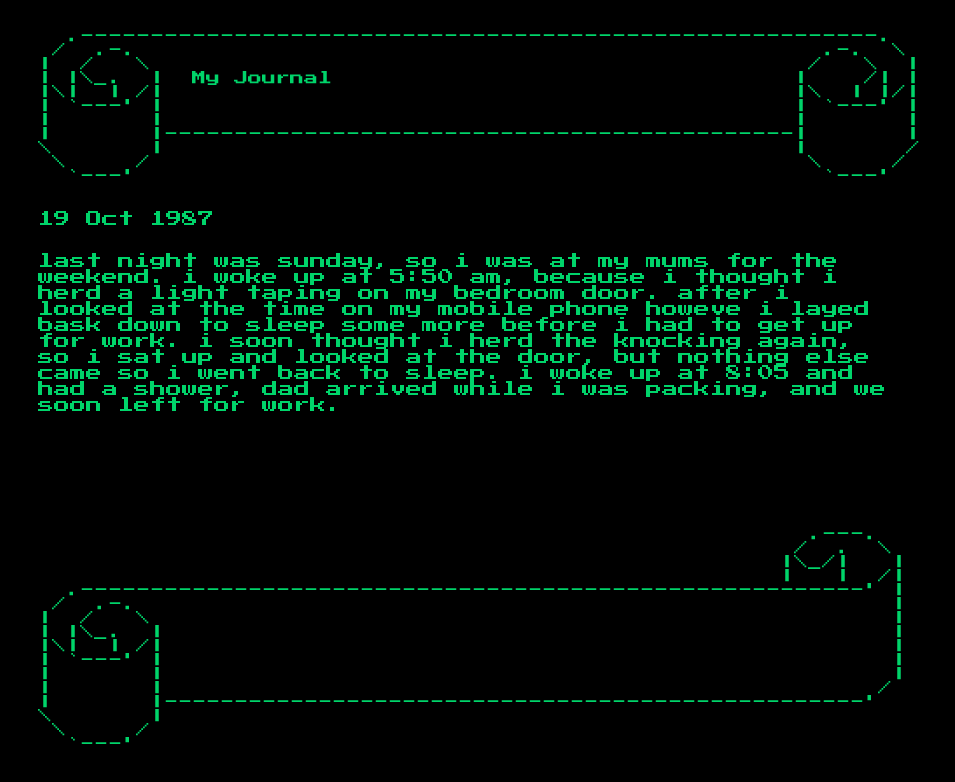
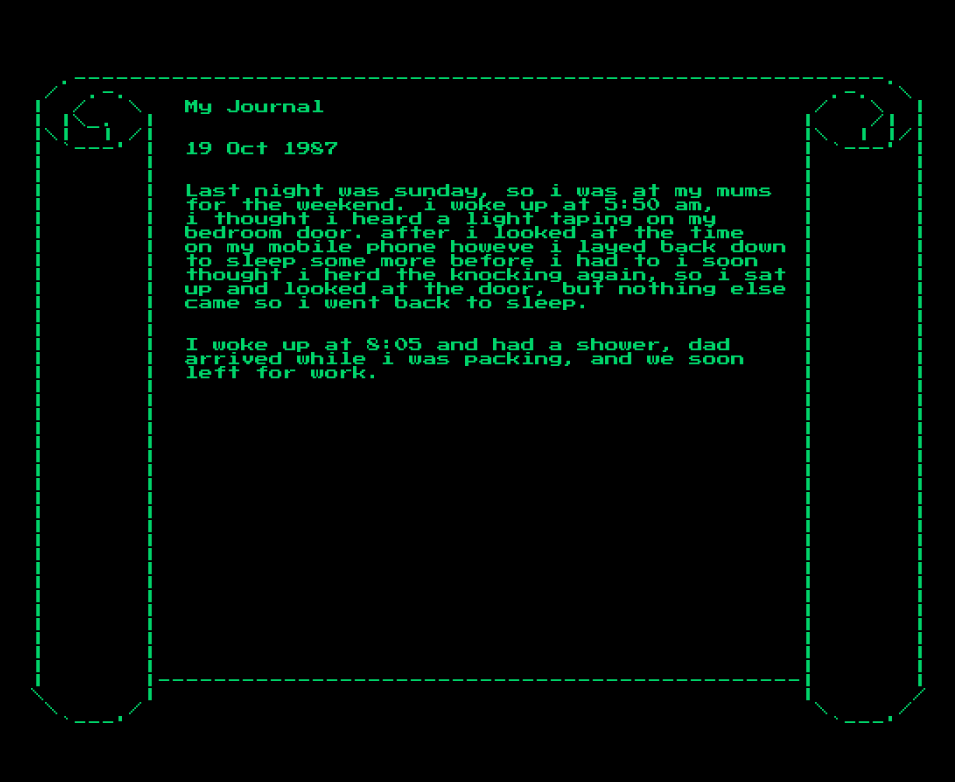
Before and after one commit to kevinclement/exitpuzzles-museum-computer-web, a Vue app: page /journal in a window 1280 px wide. Shown: the top 782 px of the page, without its empty margins (161-1116 px from the left). Built offline with nearby package versions, Linux system fonts and the light colour scheme.

Commit message:
updated journal design

```diff
--- a/src/views/InsertDisk.vue
+++ b/src/views/InsertDisk.vue
@@ -119,10 +119,7 @@ function updateSettings(timeout) {
     },
 
     body: JSON.stringify({"QUESTION_TIMEOUT_S":timeout})
-})
-.then( (response) => {
-   //do something awesome that makes the world a better place
-});
+  })
 }
 </script>
 
--- a/src/views/Journal.vue
+++ b/src/views/Journal.vue
@@ -3,49 +3,55 @@
   <div class="journal">
     <div style="padding-top:15px">
       <pre style="font-family: 'Press Start 2P';font-size:14px;">
-  .---------------------------------------------------------.
- /  .-.                                                 .-.  \
-|  /   \                                               /   \  |
-| |\_.  |  My Journal                                 |    /| |
-|\|  | /|                                             |\  | |/|
-| `---' |                                             | `---' |
-|       |                                             |       |
-|       |---------------------------------------------|       |
-\       |                                             |       /
- \     /                                               \     /
-  `---'                                                 `---'
+  .----------------------------------------------------------.
+ /  .-.                                                  .-.  \
+|  /   \   My Journal                                   /   \  |
+| |\_.  |                                              |    /| |
+|\|  | /|                                              |\  | |/|
+| `---' |  19 Oct 1987                                 | `---' |
+|       |                                              |       |
+|       |                                              |       |
+|       |  Last night was sunday, so i was at my mums  |       |
+|       |  for the weekend. i woke up at 5:50 am,      |       |
+|       |  i thought i heard a light taping on my      |       |
+|       |  bedroom door. after i looked at the time    |       |
+|       |  on my mobile phone howeve i layed back down |       |
+|       |  to sleep some more before i had to i soon   |       |
+|       |  thought i herd the knocking again, so i sat |       |
+|       |  up and looked at the door, but nothing else |       |
+|       |  came so i went back to sleep.               |       |
+|       |                                              |       |
+|       |                                              |       |
+|       |  I woke up at 8:05 and had a shower, dad     |       |
+|       |  arrived while i was packing, and we soon    |       |
+|       |  left for work.                              |       |
+|       |                                              |       |
+|       |                                              |       |
+|       |                                              |       |
+|       |                                              |       |
+|       |                                              |       |
+|       |                                              |       |
+|       |                                              |       |
+|       |                                              |       |
+|       |                                              |       |
+|       |                                              |       |
+|       |                                              |       |
+|       |                                              |       |
+|       |                                              |       |
+|       |                                              |       |
+|       |                                              |       |
+|       |                                              |       |
+|       |                                              |       |
+|       |                                              |       |
+|       |                                              |       |
+|       |                                              |       |
+|       |                                              |       |
+|       |----------------------------------------------|       |
+\       |                                              |       /
+ \     /                                                \     /
+  `---'                                                  `---'
       </pre>
-      <div style="">
-        <div style="padding-bottom:10px;">
-          19 Oct 1987
-        </div>
-        <p></p>
-        <div style="width: 850px">
-        last night was sunday, so i was at my mums for the weekend. i woke up at 5:50 am, because i thought
-        i herd a light taping on my bedroom door. after i looked at the time on my mobile phone howeve i layed
-        bask down to sleep some more before i had to get up for work. i soon thought i herd the knocking again,
-        so i sat up and looked at the door, but nothing else came so i went back to sleep. i woke up at 8:05 and
-        had a shower, dad arrived while i was packing, and we soon left for work.
-        </div>
-      </div>
-      <pre style="padding-top: 100px;font-family: 'Press Start 2P';font-size:14px;">
-                                                       .---.
-                                                      /  .  \
-                                                     |\_/|   |
-                                                     |   |  /|
-  .--------------------------------------------------------' |
- /  .-.                                                      |
-|  /   \                                                     |
-| |\_.  |                                                    |
-|\|  | /|                                                    |
-| `---' |                                                    |
-|       |                                                    |
-|       |                                                   /
-|       |--------------------------------------------------'
-\       |
- \     /
-  `---'
-     </pre>
+
     </div>
     <audio autoplay="true">
           <source src="../assets/sounds/page-flip-5.wav" type="audio/wav">
@@ -76,6 +82,7 @@ export default {
     height: 100vh;
     display: grid;
     justify-items: center;
+    align-items:center;
     grid-template-columns: auto;
     grid-template-rows: auto;
     color: #00D46A;
--- a/src/views/Quiz.vue
+++ b/src/views/Quiz.vue
@@ -126,8 +126,15 @@ export default {
           })
           .then((myJson) => {
             this.SELECTION_TIMEOUT = myJson.QUESTION_TIMEOUT_S
-            this.reset();
-          });
+          })
+          .catch((e) => {
+            // if server isn't running or some problem, then default to 60
+            console.log(`ERROR fetching settings: ${e}`);
+            this.SELECTION_TIMEOUT = 60
+          })
+          .finally(() => {
+            this.reset()
+          })
       }
 
       // hookup keyboard handler for debug stuff when not using buttons
```
